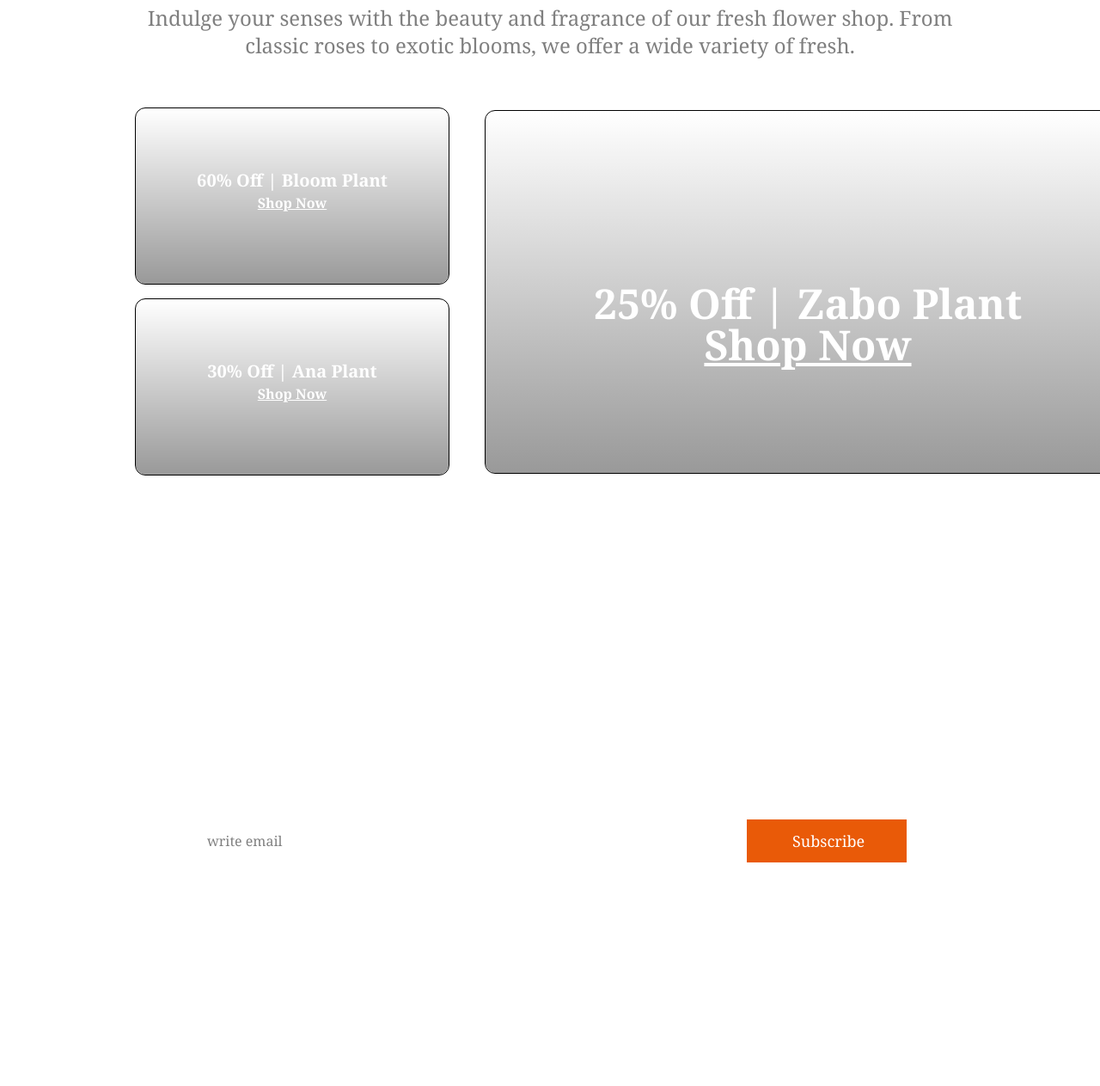
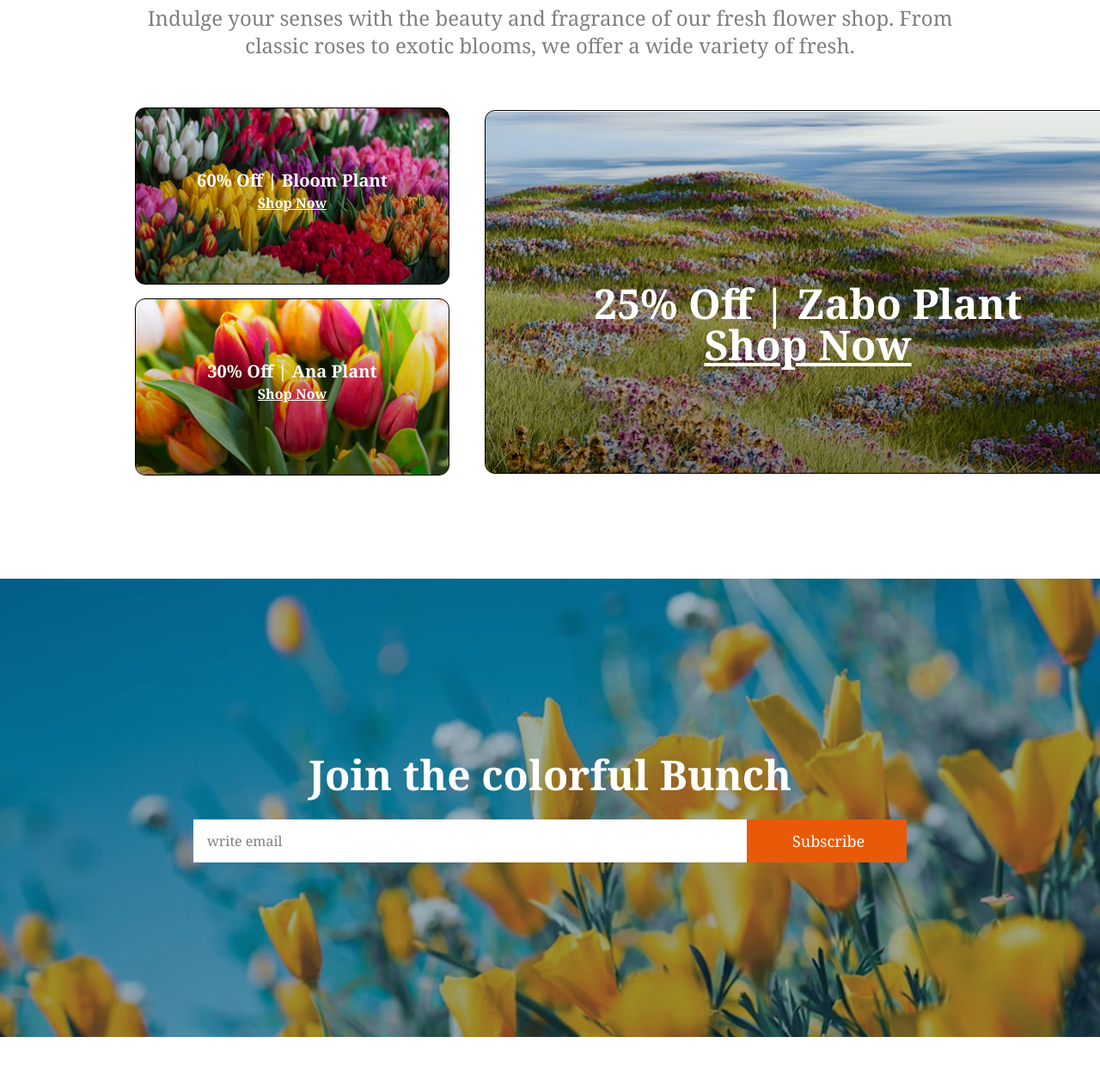
Before and after one commit to TCahnaf/PH-Assignment2, a plain HTML site: page index.html in a window 1280 px wide. Shown: the part 3000-4263 px from the top of the page at 86% size. Drawn offline with nearby package versions, Linux system fonts and the light colour scheme; the site is published under a folder, as on GitHub Pages, so addresses that start at the root find nothing.

Commit message:
image paths

```diff
--- a/index.html
+++ b/index.html
@@ -195,7 +195,7 @@
       <div class="flex flex-col gap-4 items-center lg:grid lg:grid-cols-2 lg:items-center lg:justify-center lg:gap-x-0 lg:place-items-center lg:mx-auto max-w-[1200px]
       " >
         <div
-          class=" relative bg-[url('/./assets/deal-bloom.png')] bg-no-repeat bg-cover h-[206px] w-[366.22px] border rounded-xl lg:order-1"
+          class=" relative bg-[url('./assets/deal-bloom.png')] bg-no-repeat bg-cover h-[206px] w-[366.22px] border rounded-xl lg:order-1"
         >
         <div class="absolute inset-0 rounded-xl bg-gradient-to-t from-black/40 to-transparent"></div>
 
@@ -211,7 +211,7 @@
         </div>
 
         <div
-          class=" relative bg-[url('/./assets/deal-ana.png')] bg-no-repeat bg-cover h-[206px] w-[366.22px] border rounded-xl lg:order-2"
+          class=" relative bg-[url('./assets/deal-ana.png')] bg-no-repeat bg-cover h-[206px] w-[366.22px] border rounded-xl lg:order-2"
         >
         <div class="absolute inset-0 rounded-xl bg-gradient-to-t from-black/40 to-transparent"></div>
 
@@ -226,7 +226,7 @@
         </div>
 
         <div
-          class="relative bg-[url('/./assets/deal-zabo.png')] bg-no-repeat bg-cover h-[206px] w-[366.22px] border rounded-xl lg:col-start-2 row-start-1 row-span-2 lg:w-[753px] lg:h-[423px]"
+          class="relative bg-[url('./assets/deal-zabo.png')] bg-no-repeat bg-cover h-[206px] w-[366.22px] border rounded-xl lg:col-start-2 row-start-1 row-span-2 lg:w-[753px] lg:h-[423px]"
         >
           <div class="absolute inset-0 rounded-xl bg-gradient-to-t from-black/40 to-transparent"></div>
           <div class=" relative py-[70px] lg:py-[200px]">
@@ -242,7 +242,7 @@
 
 <!-- colorful bunch section -->
     <section class = "mt-30">
-      <div class="bg-[url('/./assets/news-letter-bg.png')] bg-no-repeat bg-cover h-[533px] w-full flex flex-col justify-center items-center" >
+      <div class="bg-[url('./assets/news-letter-bg.png')] bg-no-repeat bg-cover h-[533px] w-full flex flex-col justify-center items-center" >
 
         <h1 class=" text-lg lg:text-5xl text-white font-bold mb-7">Join the colorful Bunch</h1>
 
```
